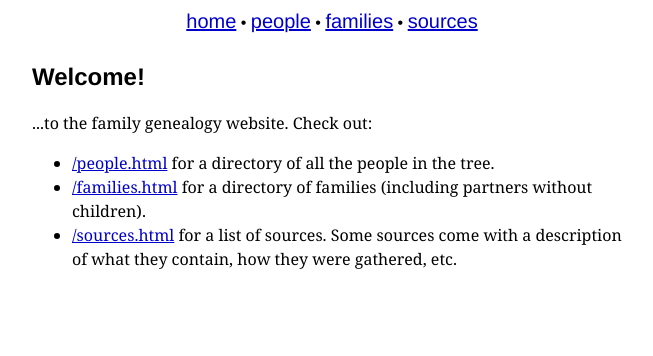
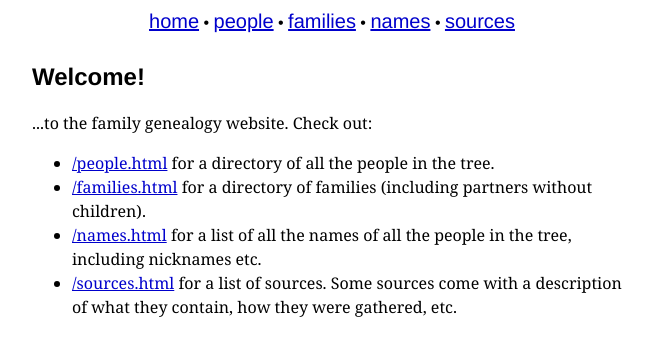
Before and after one commit to Kevinpgalligan/genegenie, a Flask app: page / in a window 1280 px wide. Shown: the top 356 px of the page, without its empty margins (308-961 px from the left). Run offline with Flask 3, Linux system fonts and the light colour scheme.

Commit message:
Names index.

```diff
--- a/app.py
+++ b/app.py
@@ -232,6 +232,27 @@ def format_notes_table(notes: List[Note], page_cites: PageCites) -> str:
     for note in notes:
         parts.append(f"""<tr><td>{note.content}</td><td>{format_cite("", note.cites, page_cites)}</td></tr>""")
     parts.append("</table>")
+    return "".join(parts)
+
+def format_names_index() -> str:
+    global people
+    names = []
+    for perp in people:
+        for name in perp.names:
+            names.append((perp.gramps_id, name))
+    names.sort(key=lambda tup: " ".join([tup[1].first, tup[1].surname]))
+    parts = [f"""<p><table class='bordered-centered-table'>
+<tr><th>Names count</th><td>{len(names)}</td></table></p>
+<p><table class='bordered-centered-table'>
+<tr><th>Name</th><th>Title</th><th>Type</th></tr>"""]
+    for person_id, name in names:
+        parts.extend([
+            f"<tr><td><a href='/person/{person_id}.html'>",
+            f"{name.first} {name.surname}</a></td>",
+            f"<td>{name.title}</td>",
+            f"<td>{name.name_type}</td></tr>"
+        ])
+    parts.append("</table></p>")
     return "".join(parts)
 
 def format_cite_section(page_cites: PageCites) -> str:
@@ -543,6 +564,7 @@ app.jinja_env.globals.update(
     format_person_events_table=format_person_events_table,
     format_events_table=format_events_table,
     format_notes_table=format_notes_table,
+    format_names_index=format_names_index,
     format_cite_section=format_cite_section,
     render_source_type=render_source_type,
     get_person=get_person,
@@ -590,6 +612,10 @@ def families_page():
     global family_map
     return render_template("families.html", families=list(family_map.values()))
 
+@app.route("/names.html")
+def names_page():
+    return render_template("names.html")
+
 def main():
     parser = argparse.ArgumentParser()
     parser.add_argument(
--- a/templates/base.html
+++ b/templates/base.html
@@ -14,6 +14,7 @@
         <a href="/home.html" class="navlink">home</a>
         • <a href="/people.html" class="navlink">people</a>
         • <a href="/families.html" class="navlink">families</a>
+        • <a href="/names.html" class="navlink">names</a>
         • <a href="/sources.html" class="navlink">sources</a>
         </nav>
         </div>
--- a/templates/families.html
+++ b/templates/families.html
@@ -2,6 +2,10 @@
 {% block title %} Family Index {% endblock title %}
 {% block content %}
 <h2>Family Index</h2>
+<p><table class="bordered-centered-table">
+<tr><th>Family count</th><td>{{families|length}}</td></tr>
+</table></p>
+
 <table class="bordered-centered-table">
 <tr><th>ID</th><th>Partner 1</th><th>Partner 2</th><th>Type</th><th>Num. Children</th><th>Num. Notes</th></tr>
 {% for fam in families %}<tr><td><a href="/family/{{ fam.family_id }}.html">{{ fam.family_id }}</a></td>
--- a/templates/home.html
+++ b/templates/home.html
@@ -7,6 +7,7 @@
 <ul>
 <li><a href="/people.html">/people.html</a> for a directory of all the people in the tree.</li>
 <li><a href="/families.html">/families.html</a> for a directory of families (including partners without children).</li>
+<li><a href="/names.html">/names.html</a> for a list of all the names of all the people in the tree, including nicknames etc.</li>
 <li><a href="/sources.html">/sources.html</a> for a list of sources. Some sources come with a description of what they contain, how they were gathered, etc.</li>
 </ul
 {% endblock content %}
--- a/templates/people.html
+++ b/templates/people.html
@@ -3,6 +3,11 @@
 {% block content %}
 <h2>People Index</h2>
 <p>Dates are in dd/mm/yyyy format. A squiggle, "~", means a date is approximate. "&lt;" means before, "&gt;" means after, and a range is represented by a start &amp; end date separated by a dash.</p>
+
+<p><table class="bordered-centered-table">
+<tr><th>People count</th><td>{{people|length}}</td></tr>
+</table></p>
+
 <table id="people-table" class="bordered-centered-table">
 <tr><th>ID</th><th>Name</th><th>Gender</th><th>Birth</th><th>Death</th><th>Num. Notes</th></tr>
 {% for person in people %}<tr><td>{{ person.gramps_id }}</td><td><a href="/person/{{ person.gramps_id }}.html">{{ person.listing_name }}</a></td><td>{{ format_gender(person.gender) }}</td><td>{{ format_event_date(person.birth) }}</td><td>{{ format_event_date(person.death, default="-") }}</td><td>{{ person.notes|length }}</td></tr>
```
Also changed, not shown: templates/names.html (added, +9 -0 lines), README.md.
